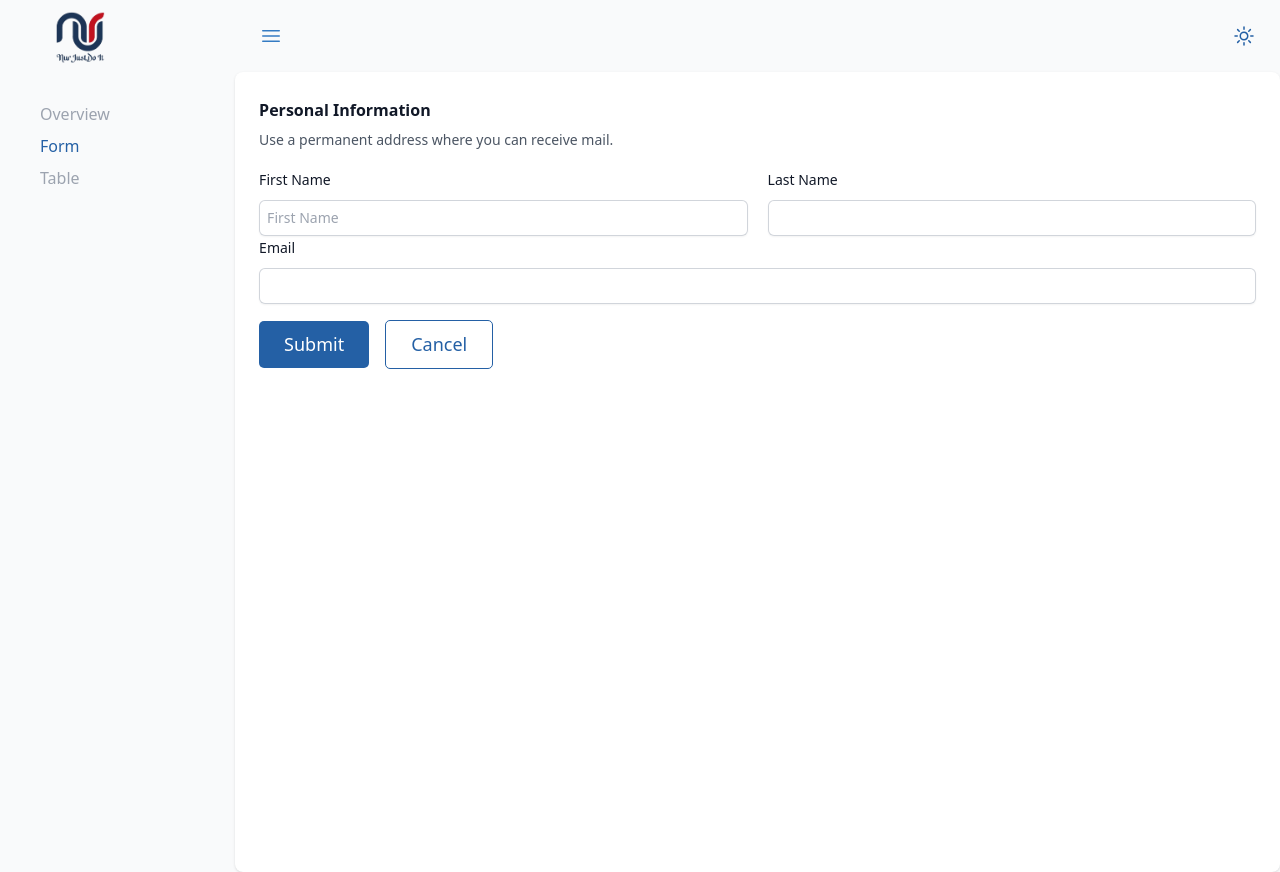
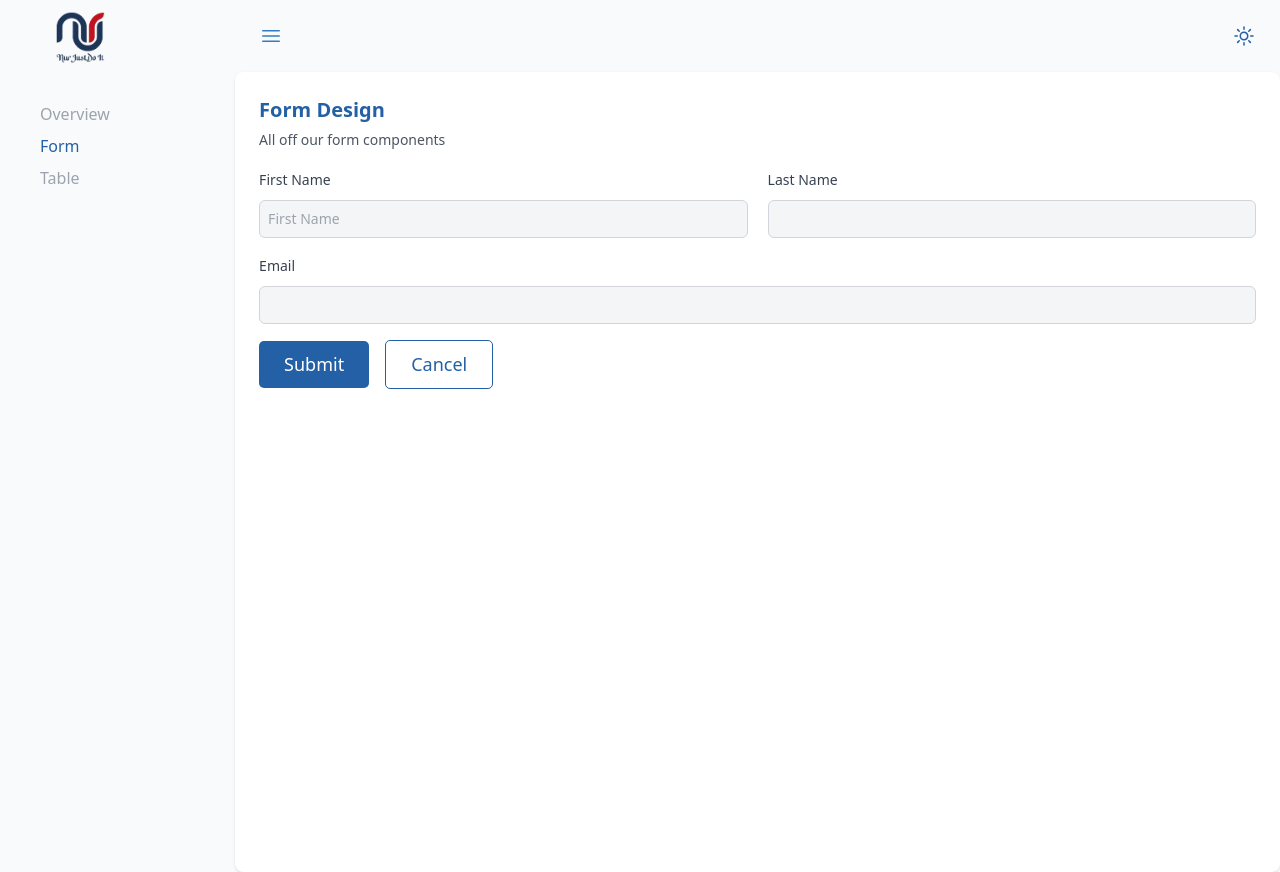
Before and after one commit to sabbir10s/admin-dashboard, a React (Vite) app: page /form in a window 1280 px wide. Built offline with nearby package versions, Linux system fonts and the light colour scheme.

Commit message:
form input fild design updated

```diff
--- a/src/Layout/index.jsx
+++ b/src/Layout/index.jsx
@@ -10,7 +10,7 @@ const Layout = () => {
     setSidebar(!sidebar);
   };
   return (
-    <main className="flex bg-[#f9fafb] dark:bg-primary-900">
+    <main className="flex bg-[#f9fafb] dark:bg-[#1a1c23]">
       {sidebar && (
         <div className="w-72 h-screen hidden lg:block">
           <Sidebar />
@@ -18,7 +18,7 @@ const Layout = () => {
       )}
       <div className="w-full">
         <Navbar handleSidebar={handleSidebar} />
-        <main className="bg-white shadow w-full p-6 min-h-screen rounded-lg">
+        <main className="bg-white dark:bg-[#121317] shadow w-full p-6 min-h-screen rounded-lg">
           <Outlet />
         </main>
       </div>
--- a/src/components/ui/Input/InputField.jsx
+++ b/src/components/ui/Input/InputField.jsx
@@ -6,7 +6,7 @@ const InputField = ({ label, type, name, placeholder }) => {
       {label && (
         <label
           htmlFor="input"
-          className="block text-sm font-medium leading-6 text-gray-900"
+          className="block text-sm font-medium leading-6 text-gray-700 dark:text-white"
         >
           {label}
         </label>
@@ -17,7 +17,7 @@ const InputField = ({ label, type, name, placeholder }) => {
           name={name}
           id="input"
           placeholder={placeholder}
-          className="block w-full rounded-md border-0 py-1.5 px-2 text-gray-900 shadow-sm ring-1 ring-inset ring-gray-300 placeholder:text-gray-400 focus:ring-2 focus:ring-inset focus:ring-indigo-600 sm:text-sm sm:leading-6"
+          className="block w-full rounded-md border-[1px] border-gray-300 dark:border-gray-500 dark:focus:border-gray-300 py-1.5 px-2 dark:text-white bg-[#f4f5f7] dark:bg-[#24262d] focus:bg-white placeholder:text-gray-400 sm:text-sm sm:leading-6 outline-none duration-300"
         />
       </div>
     </div>
--- a/src/pages/Form/Form.jsx
+++ b/src/pages/Form/Form.jsx
@@ -16,13 +16,13 @@ const Form = () => {
   console.log(formData);
   return (
     <div>
-      <h2 className="text-base font-semibold leading-7 text-gray-900">
-        Personal Information
+      <h2 className="text-xl font-semibold leading-7 text-primary-600">
+        Form Design
       </h2>
       <p className="mt-1 text-sm leading-6 text-gray-600">
-        Use a permanent address where you can receive mail.
+        All off our form components
       </p>
-      <form className="mt-4" onSubmit={handleSubmit}>
+      <form className="mt-4 space-y-4" onSubmit={handleSubmit}>
         <div className="grid grid-cols-2 gap-5">
           <InputField
             name="firstName"
@@ -33,7 +33,7 @@ const Form = () => {
           <InputField name="lastName" label="Last Name" type="text" />
         </div>
         <InputField name="email" label="Email" type="email" />
-        <div className="mt-4 space-x-4">
+        <div className="space-x-4">
           <ButtonFill title="Submit" />
           <ButtonOutline title="Cancel" />
         </div>
```
